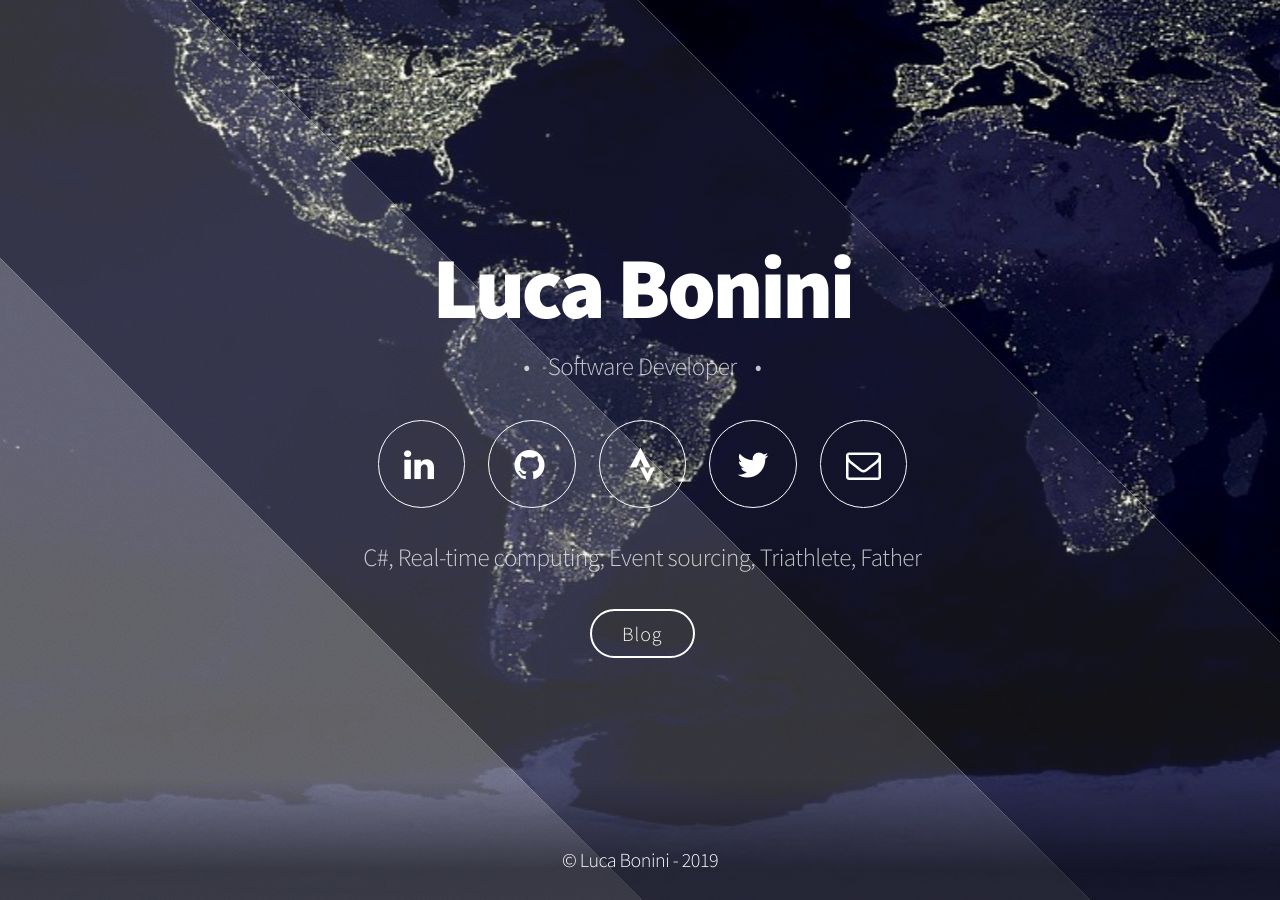
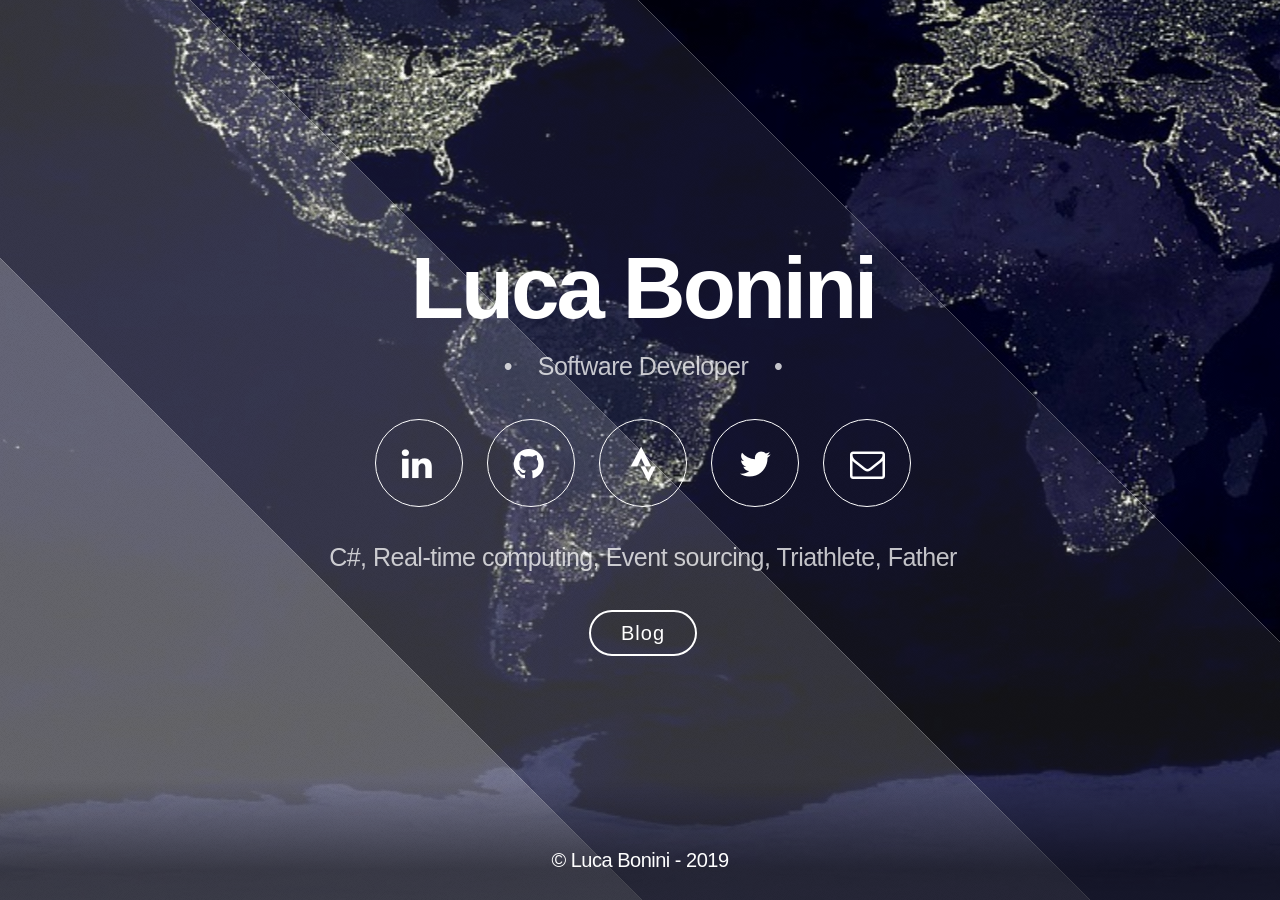
Before and after one commit to giganoide/giganoide.github.io, a Jekyll site: the page index.html, which Jekyll copies as it is, in a window 1280 px wide. Built offline with Jekyll 4.4.1, drawn with Linux system fonts in a browser that asks for light colours.

Commit message:
remove font Source+Sans+Pro:300

```diff
--- a/css/style.css
+++ b/css/style.css
@@ -1,5 +1,5 @@
 
-@import url("http://fonts.googleapis.com/css?family=Source+Sans+Pro:300,900");
+/* @import url("http://fonts.googleapis.com/css?family=Source+Sans+Pro:300,900"); */
 
 @import url("font-awesome.min.css");
 
```
